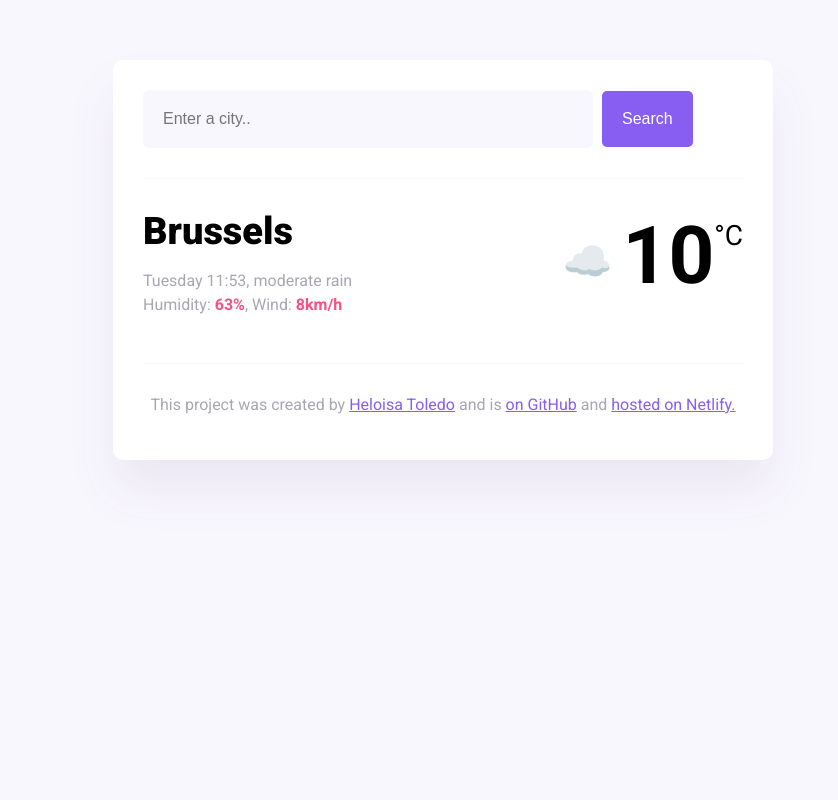
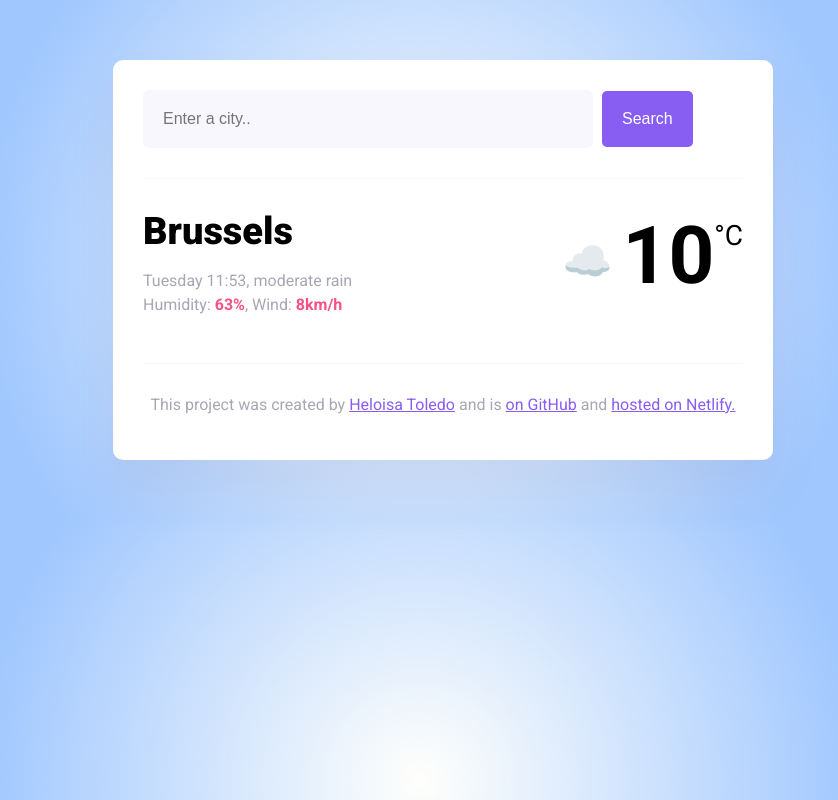
Before and after one commit to helo3toledo/metereologia, a plain HTML site: page index.html in a window 1280 px wide. Shown: the whole page, without its empty margins (197-1035 px from the left). Drawn offline with nearby package versions, Linux system fonts and the light colour scheme.

Commit message:
changed body background color

```diff
--- a/src/styles.css
+++ b/src/styles.css
@@ -1,5 +1,5 @@
 body {
-    background: #f9f7fe;
+    background: radial-gradient(592px at 48.2% 50%, rgba(255, 255, 249, 0.6) 0%, rgb(160, 199, 254) 74.6%);
     font-family: "Roboto", sans-serif;
   }
 
```
